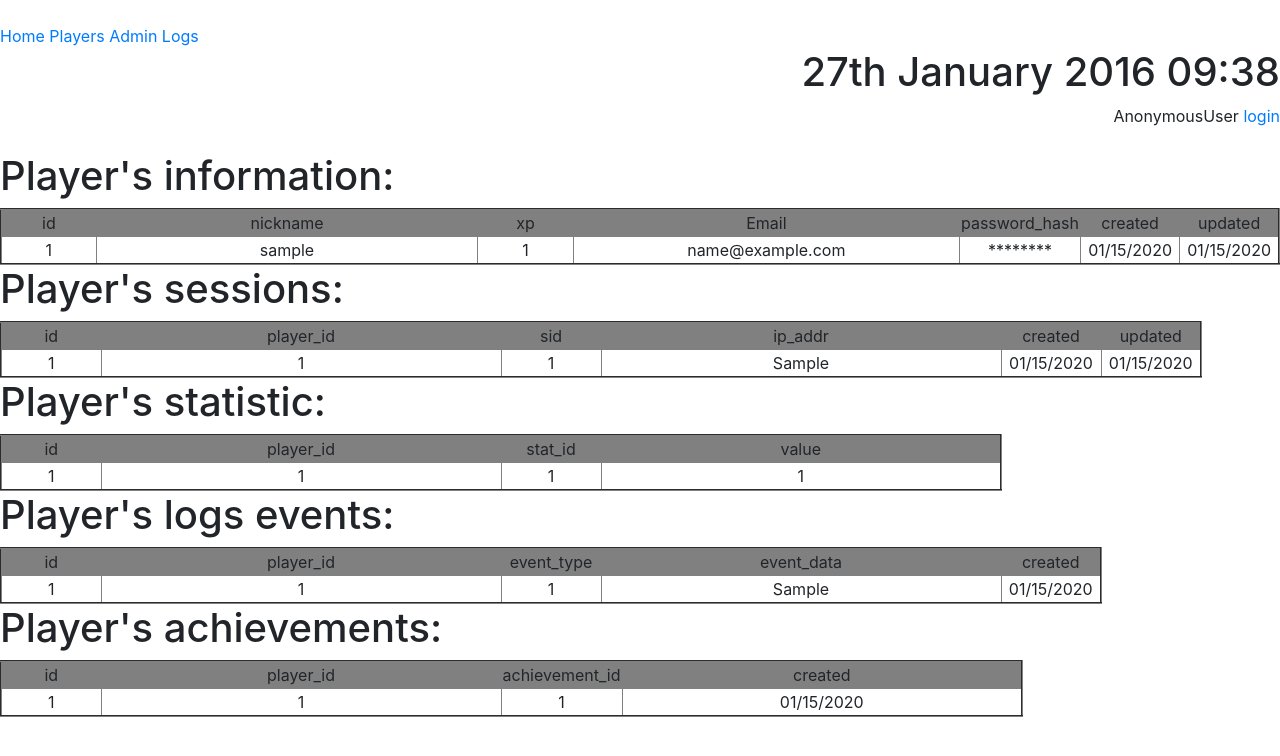
After one commit to padznich/ox, a Django app: template ox_game/db_app/templates/user.html in a window 1280 px wide. The commit adds this page. Shown: the top 756 px of the page. Run offline with Django 3.2, Linux system fonts and the light colour scheme; the template is opened without the code that fills it: values that come from a table or form of the project are taken from there, others are empty; tables that the repository leaves empty hold one stand-in row (values such as "Sample post"); parts of the project's set-up code (start-up, migrations or seed data) failed here and were passed over; some libraries are stand-ins or nearby versions.

Commit message:
Features #3 #6 #7 #5 #2 #15 #1 #22 #11

```diff
--- a/ox_game/db_app/models.py
+++ b/ox_game/db_app/models.py
@@ -45,14 +45,12 @@ class PlayerAchievements(models.Model):
 
 
 class PlayerSessions(models.Model):
+    id = models.BigIntegerField(primary_key=True)
     player = models.ForeignKey('Players')
     sid = models.CharField(unique=True, max_length=40)
     ip_addr = models.CharField(max_length=25, blank=True, null=True)
     created = models.DateTimeField()
     updated = models.DateTimeField()
-
-    def __unicode__(self):
-        return u"sid={}".format(self.sid)
 
     class Meta:
         managed = False
--- a/ox_game/db_app/templates/players.html
+++ b/ox_game/db_app/templates/players.html
@@ -20,7 +20,11 @@
    </tr>
     {% for player in players %}
     <tr align="center">
-        <td>{{ player.id }}</td>
+        <td>
+            <a href="/user/?player_id={{ player.id }}" >
+                {{ player.id }}
+            </a>
+        </td>
         <td>{{ player.nickname }}</td>
         <td>{{ player.xp }}</td>
         <td>{{ player.email }}</td>
--- /dev/null
+++ b/ox_game/db_app/templates/user.html
@@ -0,0 +1,99 @@
+{% extends "base.html" %}
+{% block title %}Players{% endblock %}
+{% block content %}
+<h1>Player's information:</h1>
+<table border="2">
+   <tr align="center" bgcolor="grey">
+       <td height="20" width="100">id</td>
+       <td width="400">nickname</td>
+       <td width="100">xp</td>
+       <td width="400">Email</td>
+       <td width="100">password_hash</td>
+       <td width="100">created</td>
+       <td width="100">updated</td>
+   </tr>
+    <tr align="center">
+        <td>{{ player.id }}</td>
+        <td>{{ player.nickname }}</td>
+        <td>{{ player.xp }}</td>
+        <td>{{ player.email }}</td>
+        <td>********</td>
+        <td>{{ player.created|date:"SHORT_DATE_FORMAT" }}</td>
+        <td>{{ player.updated|date:"SHORT_DATE_FORMAT" }}</td>
+    </tr>
+</table>
+<h1>Player's sessions:</h1>
+<table border="2">
+   <tr align="center" bgcolor="grey">
+       <td height="20" width="100">id</td>
+       <td width="400">player_id</td>
+       <td width="100">sid</td>
+       <td width="400">ip_addr</td>
+       <td width="100">created</td>
+       <td width="100">updated</td>
+   </tr>
+    {% for session in sessions %}
+    <tr align="center">
+       <td>{{ session.id }}</td>
+       <td>{{ session.player_id }}</td>
+       <td>{{ session.sid }}</td>
+       <td>{{ session.ip_addr }}</td>
+       <td>{{ session.created|date:"SHORT_DATE_FORMAT" }}</td>
+       <td>{{ session.updated|date:"SHORT_DATE_FORMAT" }}</td>
+   </tr>
+    {% endfor %}
+</table>
+<h1>Player's statistic:</h1>
+<table border="2">
+   <tr align="center" bgcolor="grey">
+       <td height="20" width="100">id</td>
+       <td width="400">player_id</td>
+       <td width="100">stat_id</td>
+       <td width="400">value</td>
+   </tr>
+    {% for stat in stats %}
+    <tr align="center">
+       <td>{{ stat.id }}</td>
+       <td>{{ stat.player_id }}</td>
+       <td>{{ stat.stat_id }}</td>
+       <td>{{ stat.value }}</td>
+   </tr>
+    {% endfor %}
+</table>
+<h1>Player's logs events:</h1>
+<table border="2">
+   <tr align="center" bgcolor="grey">
+       <td height="20" width="100">id</td>
+       <td width="400">player_id</td>
+       <td width="100">event_type</td>
+       <td width="400">event_data</td>
+       <td width="100">created</td>
+   </tr>
+    {% for log in logs %}
+    <tr align="center">
+       <td>{{ log.id }}</td>
+       <td>{{ log.player_id }}</td>
+       <td>{{ log.event_type }}</td>
+       <td>{{ log.event_data }}</td>
+       <td>{{ log.created|date:"SHORT_DATE_FORMAT" }}</td>
+   </tr>
+    {% endfor %}
+</table>
+<h1>Player's achievements:</h1>
+<table border="2">
+   <tr align="center" bgcolor="grey">
+       <td height="20" width="100">id</td>
+       <td width="400">player_id</td>
+       <td width="100">achievement_id</td>
+       <td width="400">created</td>
+   </tr>
+    {% for achievement in achievements %}
+    <tr align="center">
+       <td>{{ achievement.id }}</td>
+       <td>{{ achievement.player_id }}</td>
+       <td>{{ achievement.achievement_id }}</td>
+       <td>{{ achievement.created|date:"SHORT_DATE_FORMAT" }}</td>
+   </tr>
+    {% endfor %}
+</table>
+{% endblock %}
--- a/ox_game/ox_game/urls.py
+++ b/ox_game/ox_game/urls.py
@@ -27,9 +27,11 @@ urlpatterns = [
     url(r'^users/$', views.show_users),
     url(r'^users/([0-9])+/$', views.change_xp),
 
+    url(r'^user/$', views.show_user_info),
+
     url(r'^logs/$', views.show_logs),
-    # url(r'^logs/filter/$', views.show_logs),
 
     url(r'^login/$', 'django.contrib.auth.views.login'),
     url(r'^logout/$', 'django.contrib.auth.views.logout'),
+
 ]
```
Also changed, not shown: ox_game/db_app/views.py (+40 -7 lines).
